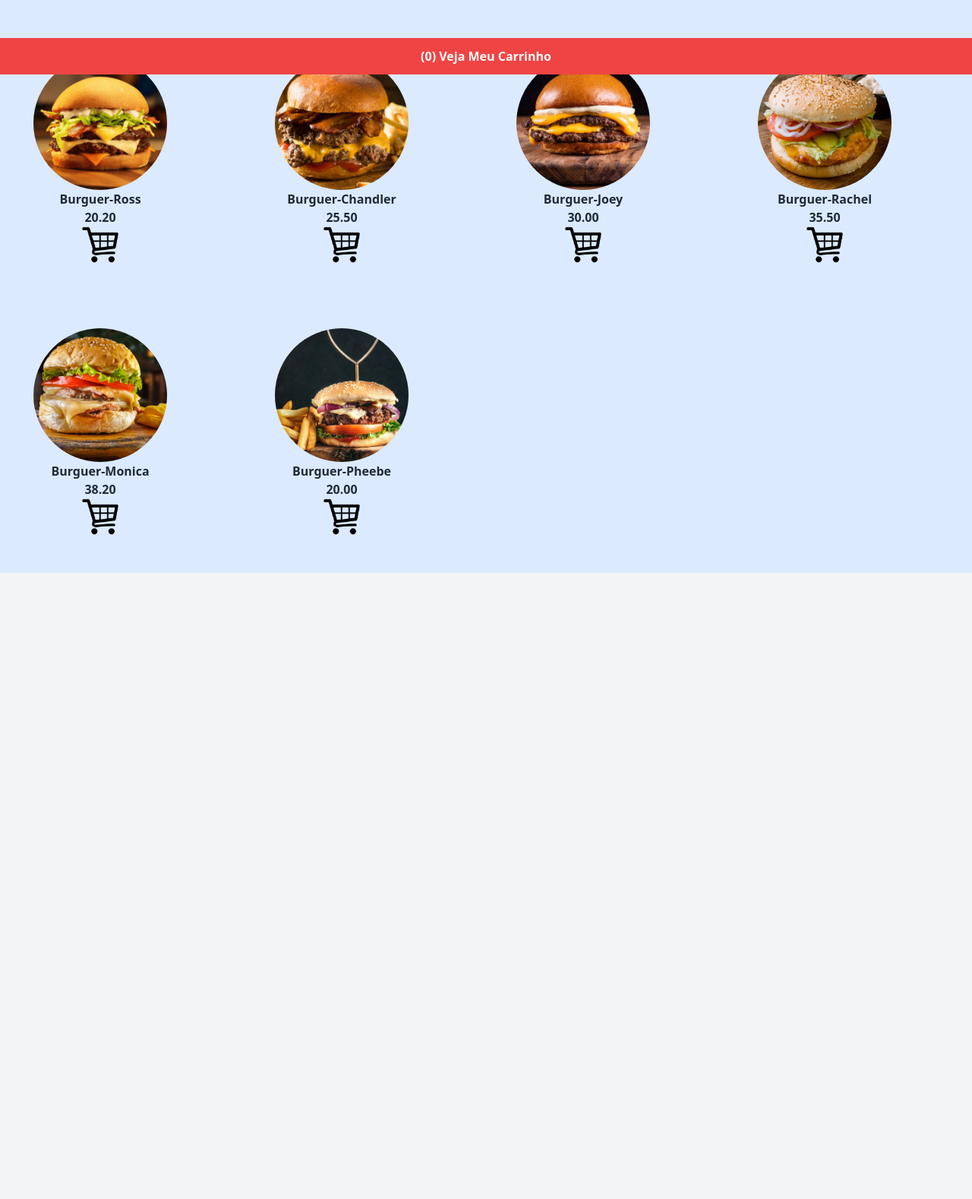
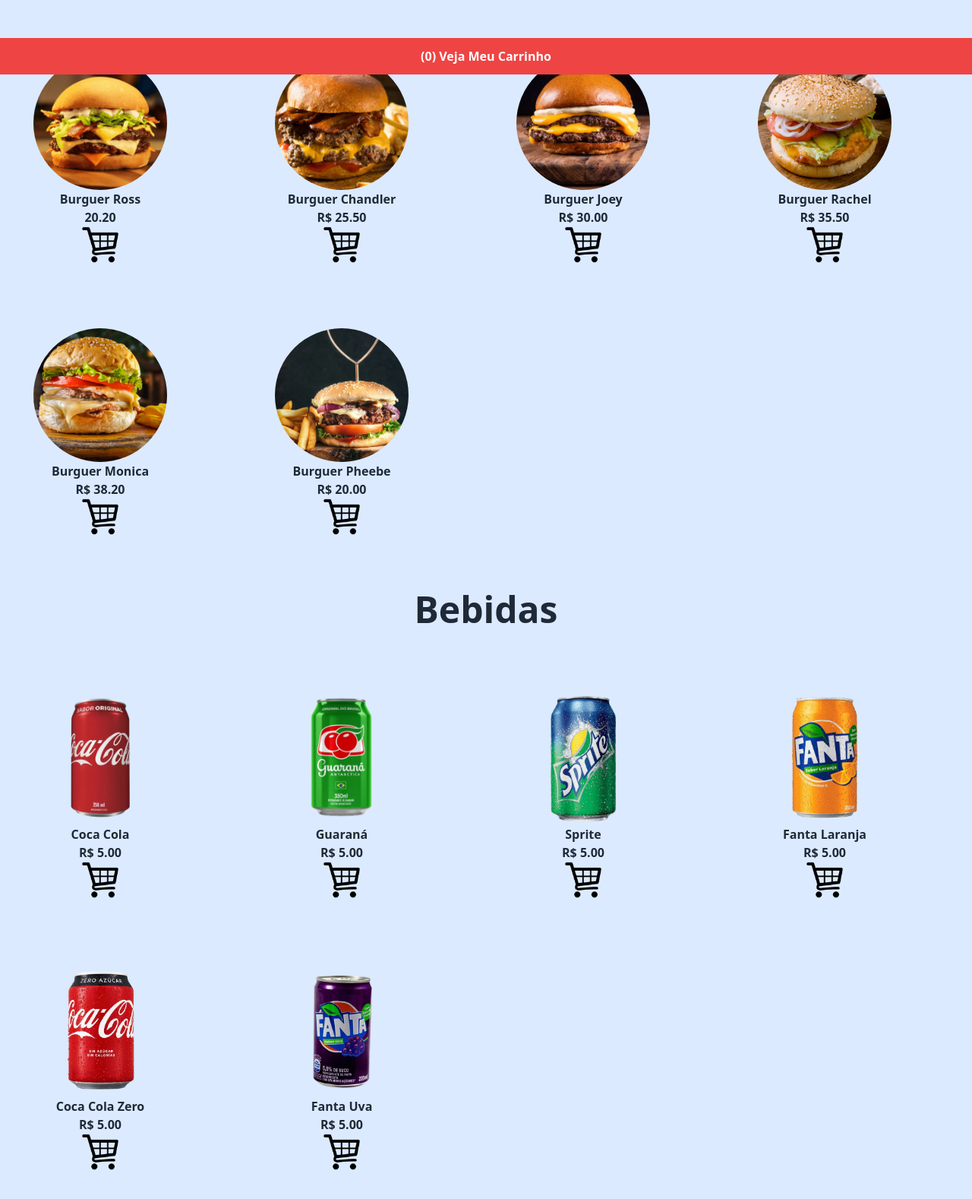
Before and after one commit to SkrStefany/Hamburgueria, a website: page index.html in a window 1280 px wide. Shown: the part 702-2280 px from the top of the page at 76% size. Before the commit the page ends 1456 px from the top, so only its background shows below. Drawn offline with nearby package versions, Linux system fonts and the light colour scheme; some icons are missing.

Commit message:
Projeto concluido
Adicionado aba bebidas

```diff
--- a/index.html
+++ b/index.html
@@ -34,36 +34,70 @@
 
 
     <section class="p-6 bg-blue-100  ">
-        <h2 class="text-5xl font-bold mb-4 text-center">Nossos Lanches</h2>
+        <h2 class="text-3xl md:text-5xl font-bold mb-4 text-center">Nossos Lanches</h2>
     </section>
 
         <section id="menu" class="p-6 bg-blue-100 grid  grid-cols-3 md:grid-cols-4 gap-10 ">
 
-            <div id="lanche" class=" m-5 w-44 " >
+            <div id="lanche" class=" m-5 w-30 md:w-44 " >
                 <img class=" rounded-full " src="assets/hamb-1.png" alt="Lanche-ross">
-                <h1  class="font-bold text-center">Burguer-Ross  <br> 20.20 <br> <button class=" px-5 rounded add-to-cart-btn" data-name="burguer-ross" data-price="20.20"> <img class="  h-12" src="assets/carinho.png" alt=""> </button></h1>
+                <h1  class="font-bold text-center">Burguer Ross  <br>  20.20 <br> <button class=" px-5 rounded add-to-cart-btn" data-name="burguer-ross" data-price="20.20"> <img class="  h-7 md:h-12" src="assets/carinho.png" alt=""> </button></h1>
             </div>
-            <div id="lanche" class=" m-5 w-44 ">
+            <div id="lanche" class=" m-5   w-30 md:w-44 ">
                 <img class=" rounded-full" src="assets/hamb-2.png" alt="">
-                <h1  class="font-bold text-center">Burguer-Chandler  <br> 25.50 <br> <button class=" px-5 rounded add-to-cart-btn" data-name="burguer-chandler" data-price="25.50"> <img class="  h-12" src="assets/carinho.png" alt=""> </button></h1>
+                <h1  class="font-bold text-center">Burguer Chandler  <br>  R$ 25.50 <br> <button class=" px-5 rounded add-to-cart-btn" data-name="burguer-chandler" data-price="25.50"> <img class="  h-7 md:h-12" src="assets/carinho.png" alt=""> </button></h1>
             </div>
-              <div id="lanche" class="m-5 w-44">
+              <div id="lanche" class="m-5   w-30 md:w-44">
                 <img class="rounded-full" src="assets/hamb-3.png" alt="">
-                <h1  class="font-bold text-center">Burguer-Joey  <br> 30.00 <br> <button class=" px-5 rounded add-to-cart-btn" data-name="burguer-joey" data-price="30.00"> <img class="  h-12" src="assets/carinho.png" alt=""> </button></h1>
+                <h1  class="font-bold text-center">Burguer Joey  <br>  R$ 30.00 <br> <button class=" px-5 rounded add-to-cart-btn" data-name="burguer-joey" data-price="30.00"> <img class="   h-7 md:h-12" src="assets/carinho.png" alt=""> </button></h1>
             </div>
-            <div id="lanche" class="m-5 w-44">
+            <div id="lanche" class="m-5   w-30 md:w-44">
                 <img class=" rounded-full" src="assets/hamb-4.png" alt="">
-                <h1  class="font-bold text-center">Burguer-Rachel  <br> 35.50 <br> <button class=" px-5 rounded add-to-cart-btn" data-name="burguer-rachel" data-price="35.50"> <img class="  h-12" src="assets/carinho.png" alt=""> </button></h1>
+                <h1  class="font-bold text-center">Burguer Rachel  <br>  R$ 35.50 <br> <button class=" px-5 rounded add-to-cart-btn" data-name="burguer-rachel" data-price="35.50"> <img class="   h-7 md:h-12" src="assets/carinho.png" alt=""> </button></h1>
             </div>
-            <div id="lanche" class="m-5 w-44">
+            <div id="lanche" class="m-5  w-30 md:w-44">
                 <img class="rounded-full" src="assets/hamb-5.png" alt="">
-                <h1  class="font-bold text-center">Burguer-Monica  <br> 38.20 <br>  <button class=" px-5 rounded add-to-cart-btn" data-name="burguer-monica" data-price="38.20"> <img class="  h-12" src="assets/carinho.png" alt=""> </button></h1>
+                <h1  class="font-bold text-center">Burguer Monica  <br>  R$ 38.20 <br>  <button class=" px-5 rounded add-to-cart-btn" data-name="burguer-monica" data-price="38.20"> <img class="  h-7 md:h-12" src="assets/carinho.png" alt=""> </button></h1>
             </div>
-            <div id="lanche" class="m-5 w-44">
+            <div id="lanche" class="m-5  w-30 md:w-44">
                 <img class=" rounded-full" src="assets/hamb-6.png" alt="">
-                <h1  class="font-bold text-center">Burguer-Pheebe  <br> 20.00 <br> <button class=" px-5 rounded add-to-cart-btn" data-name="burguer-pheebe" data-price="20.00"> <img class="  h-12" src="assets/carinho.png" alt=""> </button></h1>
+                <h1  class="font-bold text-center">Burguer Pheebe  <br> R$ 20.00 <br> <button class=" px-5 rounded add-to-cart-btn" data-name="burguer-pheebe" data-price="20.00"> <img class="  h-7 md:h-12" src="assets/carinho.png" alt=""> </button></h1>
             </div>
     </section>
+
+    <!--REFRIGERANTE-->
+    <section class="p-6 bg-blue-100  ">
+        <h2 class="text-3xl md:text-5xl font-bold mb-4 text-center">Bebidas</h2>
+    </section>
+
+        <section id="menu" class="p-6 bg-blue-100 grid  grid-cols-3 md:grid-cols-4 gap-10 ">
+
+            <div id="lanche" class=" m-5 w-30 md:w-44 " >
+                <img class=" rounded-full " src="assets/refri-1.png" alt="Lanche-ross">
+                <h1  class="font-bold text-center">Coca Cola  <br>  R$ 5.00 <br> <button class=" px-5 rounded add-to-cart-btn" data-name="coca" data-price="5.00"> <img class="  h-7 md:h-12" src="assets/carinho.png" alt=""> </button></h1>
+            </div>
+            <div id="lanche" class=" m-5   w-30 md:w-44 ">
+                <img class=" rounded-full" src="assets/refri-2.png" alt="">
+                <h1  class="font-bold text-center">Guaraná  <br>  R$ 5.00 <br> <button class=" px-5 rounded add-to-cart-btn" data-name="guarana" data-price="5.00"> <img class="  h-7 md:h-12" src="assets/carinho.png" alt=""> </button></h1>
+            </div>
+              <div id="lanche" class="m-5   w-30 md:w-44">
+                <img class="rounded-full" src="assets/refri-4.png" alt="">
+                <h1  class="font-bold text-center">Sprite <br>  R$ 5.00 <br> <button class=" px-5 rounded add-to-cart-btn" data-name="sprite" data-price="5.00"> <img class="   h-7 md:h-12" src="assets/carinho.png" alt=""> </button></h1>
+            </div>
+            <div id="lanche" class="m-5   w-30 md:w-44">
+                <img class=" rounded-full" src="assets/refri-5.png" alt="">
+                <h1  class="font-bold text-center">Fanta Laranja  <br>  R$ 5.00<br> <button class=" px-5 rounded add-to-cart-btn" data-name="fanta Laranja" data-price="5.00"> <img class="   h-7 md:h-12" src="assets/carinho.png" alt=""> </button></h1>
+            </div>
+            <div id="lanche" class="m-5  w-30 md:w-44">
+                <img class="rounded-full" src="assets/cocazero.png" alt="">
+                <h1  class="font-bold text-center">Coca Cola Zero  <br>  R$ 5.00 <br>  <button class=" px-5 rounded add-to-cart-btn" data-name="coca zero" data-price="5.00"> <img class="  h-7 md:h-12" src="assets/carinho.png" alt=""> </button></h1>
+            </div>
+            <div id="lanche" class="m-5  w-30 md:w-44">
+                <img class=" rounded-full" src="assets/refri-6.png" alt="">
+                <h1  class="font-bold text-center">Fanta Uva <br> R$ 5.00 <br> <button class=" px-5 rounded add-to-cart-btn" data-name="fanta uva" data-price="5.00"> <img class="  h-7 md:h-12" src="assets/carinho.png" alt=""> </button></h1>
+            </div>
+    </section>
+
 
 
 <div id="cart-modal" class="bg-black/60 w-full h-full fixed top-0 left-0 z-[99] items-center justify-center hidden">
```
Also changed, not shown: styles/outputt.css.
